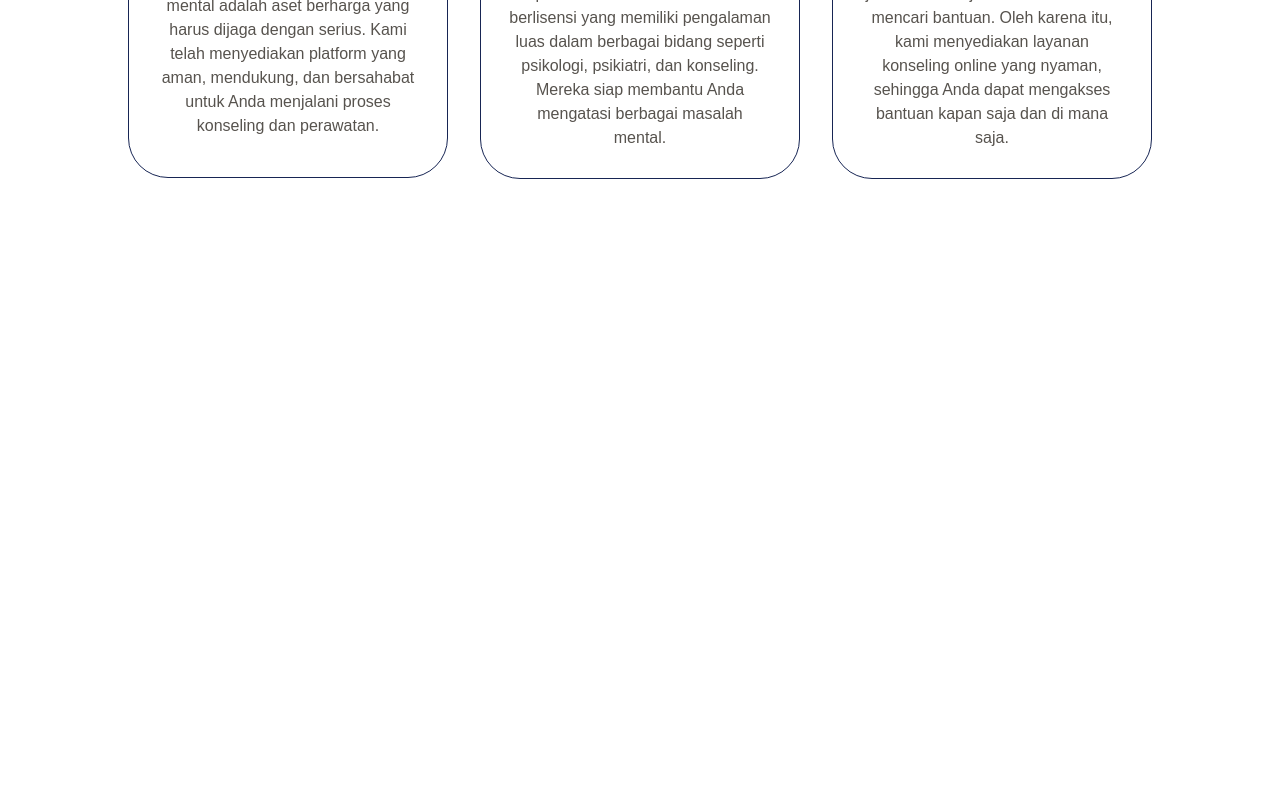
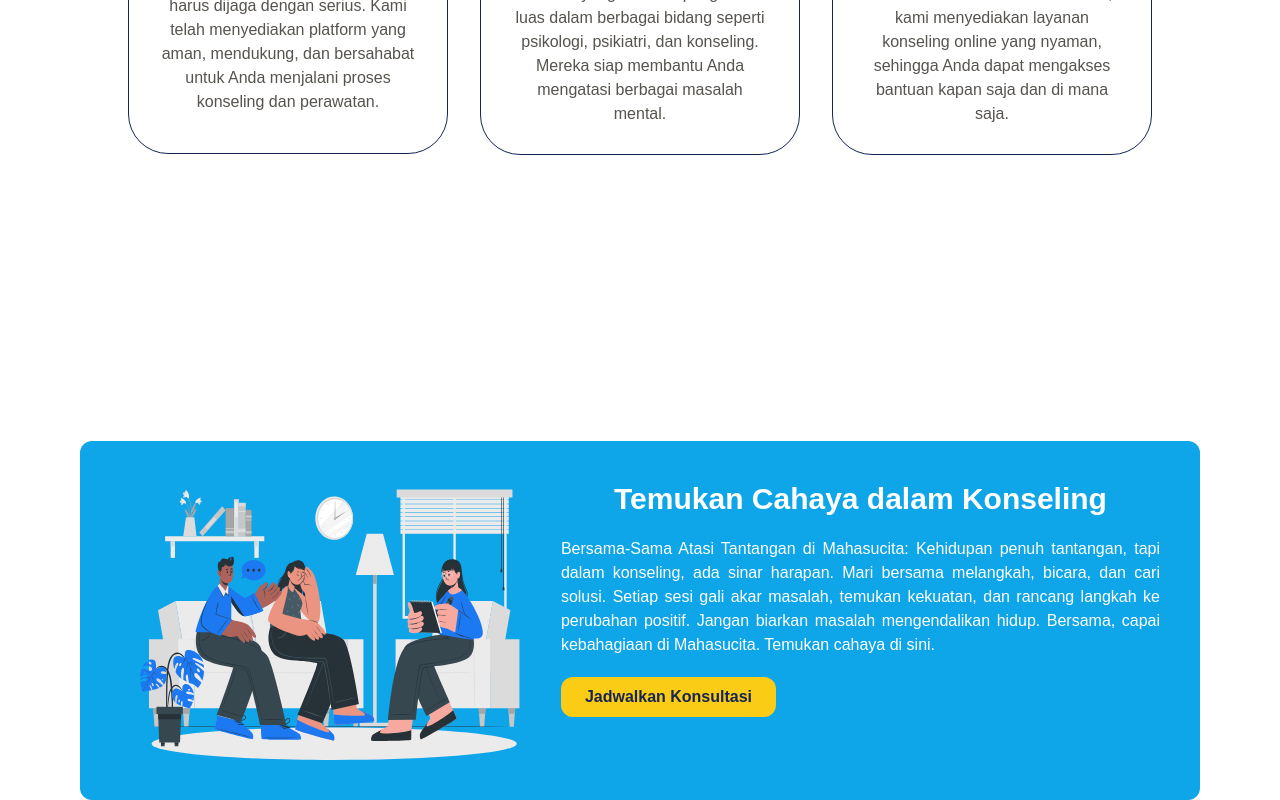
Before and after one commit to Fullstack-39-Skilvul/FE-Capstone-Project, a React (Vite) app: page / in a window 1280 px wide. Shown: the part 1223-2023 px from the top of the page. Before the commit the page ends 1664 px from the top, so only its background shows below. Built offline with nearby package versions, Linux system fonts and the light colour scheme.

Commit message:
Add try konseling section

```diff
--- a/src/pages/landingPage/About.jsx
+++ b/src/pages/landingPage/About.jsx
@@ -19,7 +19,7 @@
           apa yang membuat Mahasucita unik :
         </p>
       </div>
-      <div className=" mt-16">
+      <div className="mt-10">
         <div className="flex flex-wrap justify-between items-center gap-4 md:gap-0">
           {DATA_ABOUT.map((item) => (
             <div
--- a/src/pages/landingPage/Hero.jsx
+++ b/src/pages/landingPage/Hero.jsx
@@ -24,7 +24,7 @@
         </div>
         <div className="mx-auto mt-10 pt-10 md:pt-0 max-[100%]: items-center">
           <img
-            src="/public/assets/img/cuate.svg"
+            src="/public/assets/img/cuate1.svg"
             alt="Ilustrator"
             width={800}
           />
--- a/src/pages/landingPage/LandingPage.jsx
+++ b/src/pages/landingPage/LandingPage.jsx
@@ -1,12 +1,14 @@
 import React from "react";
 import Hero from "./Hero";
 import About from "./About";
+import TryKonseling from "./TryKonseling";
 
 function LandingPage() {
   return (
     <div>
       <Hero />
       <About />
+      <TryKonseling />
     </div>
   );
 }
--- /dev/null
+++ b/src/pages/landingPage/TryKonseling.jsx
@@ -0,0 +1,35 @@
+import React from "react";
+
+function TryKonseling() {
+  return (
+    <div className="mx-5 md:mx-20 md:gap-10 p-10 rounded-xl text-white bg-sky-500 text-center md:flex">
+      <div className="md:w-[1800px]">
+        <img
+          src="/public/assets/img/cuate.svg"
+          alt="Ilustrator Manusia"
+          width={400}
+        />
+      </div>
+      <div className="md:flex md:flex-col md:justify-start md:text-left">
+        <div className="text-xl font-semibold text-center mt-10 mb-5 md:mt-0 md:text-3xl">
+          Temukan Cahaya dalam Konseling
+        </div>
+        <div className=" text-justify">
+          Bersama-Sama Atasi Tantangan di Mahasucita: Kehidupan penuh tantangan,
+          tapi dalam konseling, ada sinar harapan. Mari bersama melangkah,
+          bicara, dan cari solusi. Setiap sesi gali akar masalah, temukan
+          kekuatan, dan rancang langkah ke perubahan positif. Jangan biarkan
+          masalah mengendalikan hidup. Bersama, capai kebahagiaan di Mahasucita.
+          Temukan cahaya di sini.
+        </div>
+        <div>
+          <button className="bg-yellow-400 text-blue-950 px-6 py-2 rounded-xl mt-5 font-semibold">
+            Jadwalkan Konsultasi
+          </button>
+        </div>
+      </div>
+    </div>
+  );
+}
+
+export default TryKonseling;
```
Also changed, not shown: public/assets/img/cuate.svg, public/assets/img/cuate1.svg (added).
